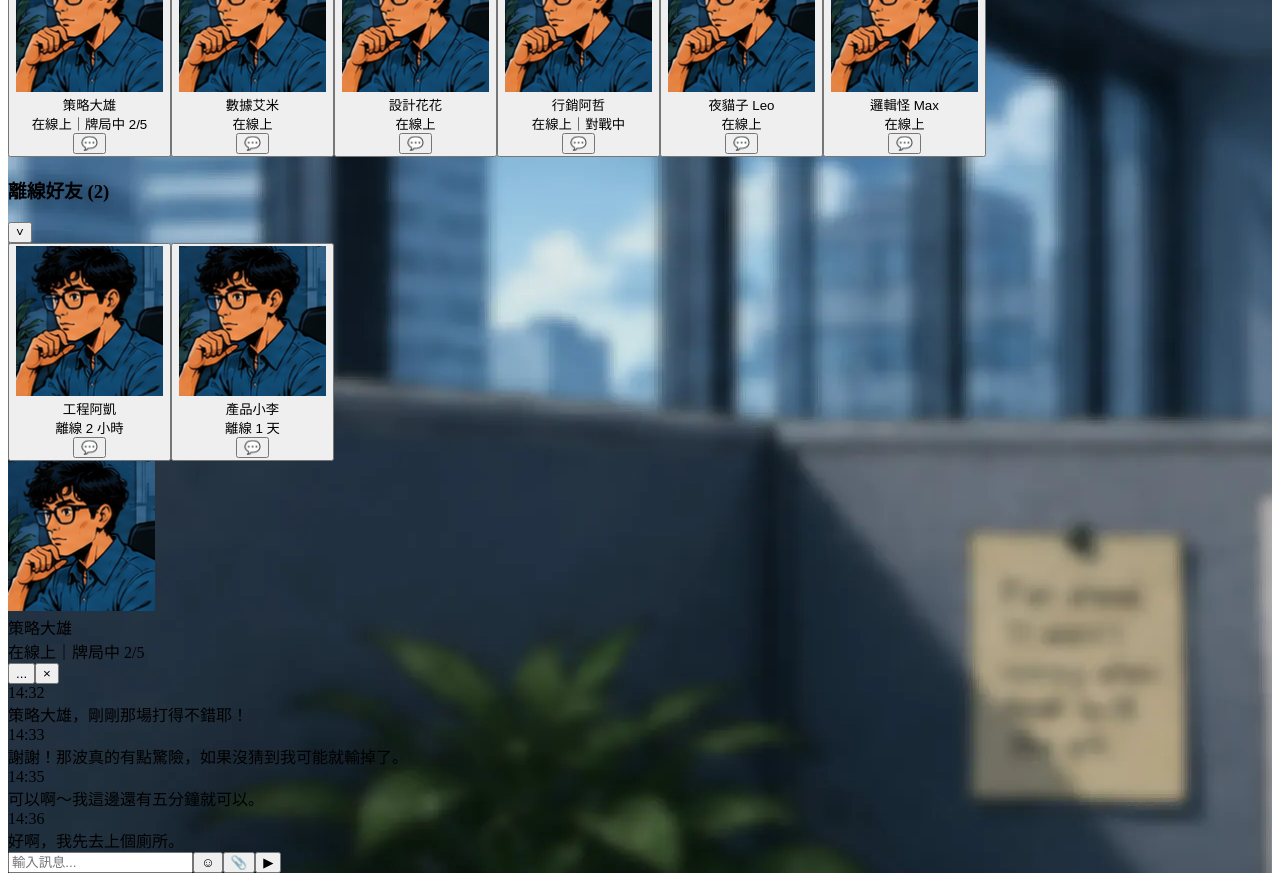
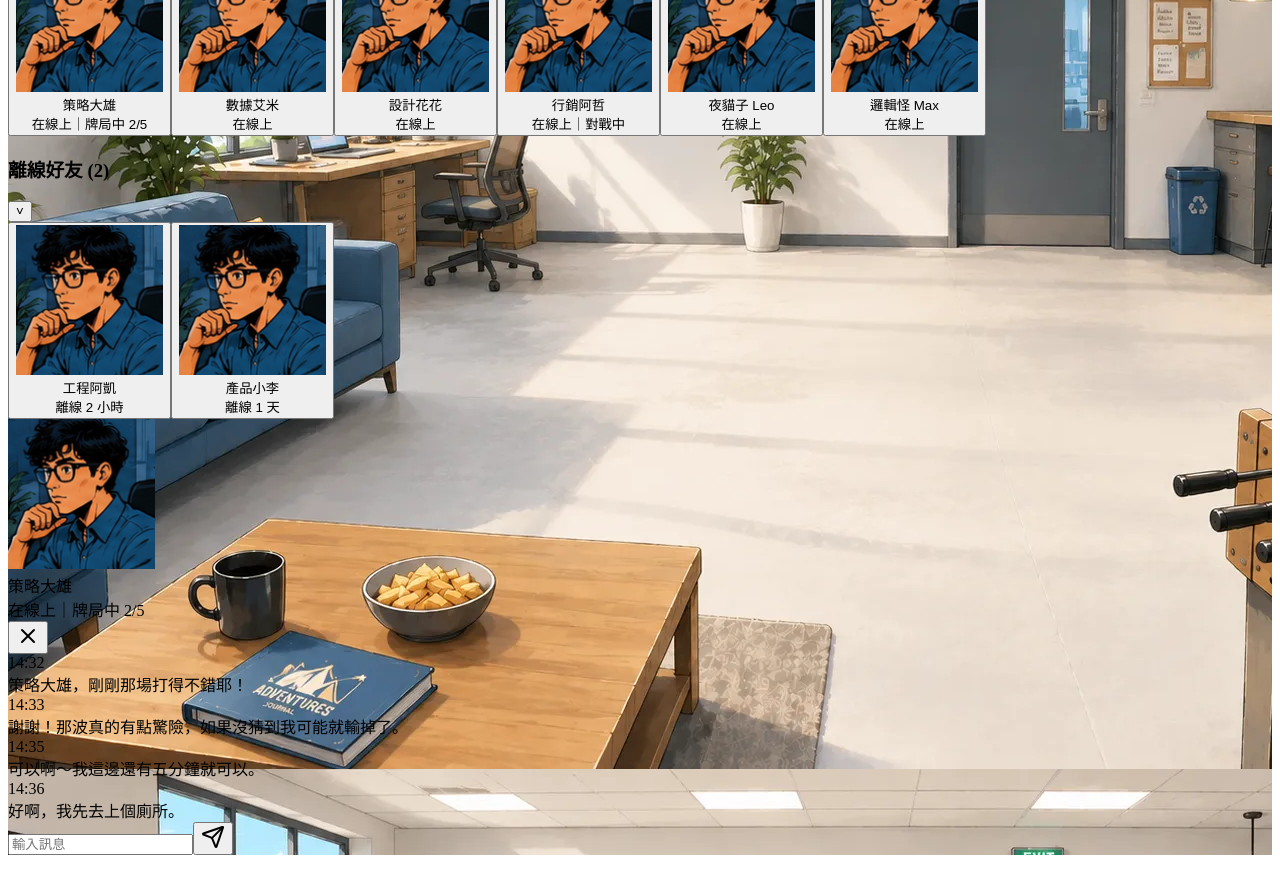
Before and after one commit to Office-Politics-Game/Office-Politics-Game, a Vue app: page /friend in a window 1280 px wide. Shown: the part 180-1061 px from the top of the page. Built offline with nearby package versions, Linux system fonts and the light colour scheme; the HTML template or start-up script is replaced by a standard one.

Commit message:
調整ui/ux確認功能正常

```diff
--- a/src/components/friend/FriendItem.vue
+++ b/src/components/friend/FriendItem.vue
@@ -1,13 +1,15 @@
 <template>
   <button
-    class="mb-1 flex w-full items-center justify-between rounded-lg px-2 py-2 text-left transition"
+    type="button"
+    class="mb-1 flex w-full items-center justify-between px-2 py-2 text-left transition"
     :class="active ? 'bg-gray-100' : 'hover:bg-gray-50'"
     @click="emit('select')"
   >
     <div class="flex min-w-0 items-center gap-2">
       <img
         src="@/assets/images/player-1.png"
-        class="h-9 w-9 shrink-0 rounded-full object-cover"
+        alt=""
+        class="h-9 w-9 shrink-0 object-cover"
       />
 
       <div class="min-w-0">
@@ -21,14 +23,7 @@
       </div>
     </div>
 
-    <div class="flex shrink-0 items-center gap-3">
-      <button
-        class="text-xs text-gray-400 hover:text-gray-700"
-        @click.stop="emit('message')"
-      >
-        💬
-      </button>
-
+    <div class="flex shrink-0 items-center">
       <span
         class="h-2 w-2 rounded-full"
         :class="friend.online ? 'bg-green-500' : 'bg-gray-400'"
@@ -49,5 +44,5 @@ defineProps({
   },
 });
 
-const emit = defineEmits(["select", "message"]);
+const emit = defineEmits(["select"]);
 </script>
--- a/src/views/FriendView.vue
+++ b/src/views/FriendView.vue
@@ -1,16 +1,17 @@
 <template>
   <div
     class="flex h-screen w-screen items-center justify-center overflow-hidden bg-cover bg-center p-4"
-    :style="{ backgroundImage: `url(${BG_Personal})` }"
+    :style="{ backgroundImage: `url(${BG_FriendView})` }"
   >
     <section
-      class="flex h-[76vh] w-[76vw] max-w-[980px] overflow-hidden rounded-xl bg-white/95 shadow-2xl backdrop-blur"
+      class="flex h-[76vh] w-[76vw] max-w-[980px] overflow-hidden bg-white/95 shadow-2xl backdrop-blur"
     >
       <!-- 左側好友列表 -->
       <aside class="flex w-[38%] min-w-[280px] flex-col border-r border-gray-200">
         <!-- tabs -->
         <div class="flex h-14 items-center border-b border-gray-200 px-5">
           <button
+            type="button"
             class="tab"
             :class="{ active: activeTab === 'friends' }"
             @click="activeTab = 'friends'"
@@ -19,6 +20,7 @@
           </button>
 
           <button
+            type="button"
             class="tab"
             :class="{ active: activeTab === 'add' }"
             @click="activeTab = 'add'"
@@ -34,7 +36,7 @@
               v-model="keyword"
               type="text"
               placeholder="搜尋好友暱稱"
-              class="w-full rounded-md border border-gray-200 bg-gray-50 px-3 py-2 text-sm outline-none transition focus:border-slate-400 focus:bg-white"
+              class="w-full border border-gray-200 bg-gray-50 px-3 py-2 text-sm outline-none transition focus:border-slate-400 focus:bg-white"
             />
           </div>
 
@@ -61,7 +63,10 @@
                   離線好友 ({{ offlineFriends.length }})
                 </h3>
 
-                <button class="text-xs text-gray-400 hover:text-gray-600">
+                <button
+                  type="button"
+                  class="text-xs text-gray-400 hover:text-gray-600"
+                >
                   ˅
                 </button>
               </div>
@@ -92,11 +97,12 @@
               v-model="addFriendKeyword"
               type="text"
               placeholder="輸入玩家 ID / 暱稱"
-              class="mb-3 rounded-md border border-gray-200 bg-gray-50 px-3 py-2 text-sm outline-none focus:border-slate-400 focus:bg-white"
+              class="mb-3 border border-gray-200 bg-gray-50 px-3 py-2 text-sm outline-none focus:border-slate-400 focus:bg-white"
             />
 
             <button
-              class="rounded-md bg-slate-800 px-4 py-2 text-sm font-bold text-white transition hover:bg-slate-700"
+              type="button"
+              class="bg-slate-800 px-4 py-2 text-sm font-bold text-white transition hover:bg-slate-700"
               @click="handleAddFriend"
             >
               送出邀請
@@ -112,7 +118,8 @@
           <div class="flex items-center gap-3">
             <img
               src="@/assets/images/player-1.png"
-              class="h-9 w-9 rounded-full object-cover"
+              alt=""
+              class="h-9 w-9 object-cover"
             />
 
             <div>
@@ -133,15 +140,13 @@
           </div>
 
           <div class="flex items-center gap-4 text-gray-500">
-            <button class="hover:text-gray-800">
-              ...
-            </button>
-
             <button
-              class="text-xl hover:text-gray-800"
+              type="button"
+              class="hover:text-gray-800"
+              aria-label="關閉好友頁"
               @click="$router.push('/lobby')"
             >
-              ×
+              <X class="h-5 w-5" />
             </button>
           </div>
         </header>
@@ -156,7 +161,7 @@
               :class="message.from === 'me' ? 'justify-end' : 'justify-start'"
             >
               <div
-                class="max-w-[68%] rounded-lg px-4 py-2 text-sm leading-relaxed shadow-sm"
+                class="max-w-[68%] px-4 py-2 text-sm leading-relaxed shadow-sm"
                 :class="
                   message.from === 'me'
                     ? 'bg-sky-100 text-gray-700'
@@ -185,24 +190,18 @@
           <input
             v-model="messageText"
             type="text"
-            placeholder="輸入訊息..."
-            class="flex-1 rounded-md border border-gray-200 bg-gray-50 px-3 py-2 text-sm outline-none focus:border-slate-400 focus:bg-white"
+            placeholder="輸入訊息"
+            class="flex-1 border border-gray-200 bg-gray-50 px-3 py-2 text-sm outline-none focus:border-slate-400 focus:bg-white"
             @keydown.enter="sendMessage"
           />
 
-          <button class="text-gray-400 hover:text-gray-600">
-            ☺
-          </button>
-
-          <button class="text-gray-400 hover:text-gray-600">
-            📎
-          </button>
-
           <button
-            class="rounded-md bg-slate-800 px-4 py-2 text-sm font-bold text-white transition hover:bg-slate-700"
+            type="button"
+            class="bg-slate-800 px-4 py-2 text-sm font-bold text-white transition hover:bg-slate-700"
+            aria-label="送出訊息"
             @click="sendMessage"
           >
-            ▶
+            <Send class="h-4 w-4" />
           </button>
         </footer>
       </main>
@@ -212,7 +211,8 @@
 
 <script setup>
 import { computed, ref } from "vue";
-import BG_Personal from "@/assets/images/bg-personal.webp";
+import { Send, X } from "lucide-vue-next";
+import BG_FriendView from "@/assets/images/bg-friend-view.webp";
 import FriendItem from "@/components/friend/FriendItem.vue";
 
 const activeTab = ref("friends");
```
Also changed, not shown: src/assets/images/bg-friend-view.webp (added).
